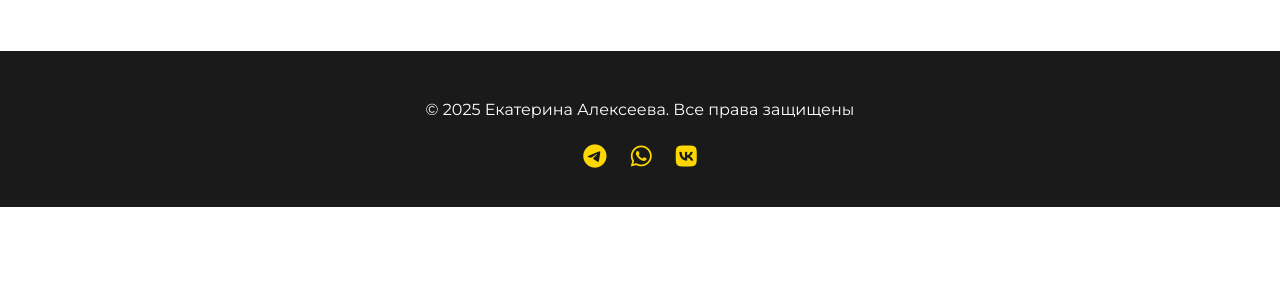
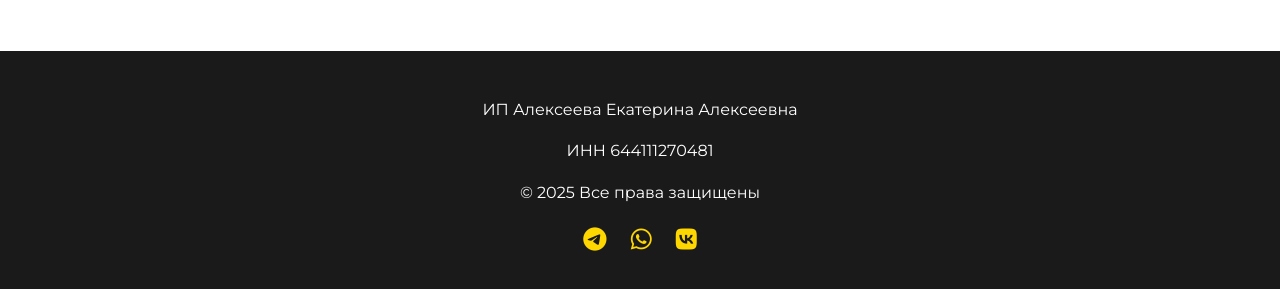
Before and after one commit to katmitya/alexeeva-realty.github.io, a plain HTML site: page reviews.html in a window 1280 px wide. Shown: the part 857-1146 px from the top of the page. Before the commit the page ends 1064 px from the top, so only its background shows below. Drawn offline with Linux system fonts and the light colour scheme.

Commit message:
Update reviews.html

```diff
--- a/reviews.html
+++ b/reviews.html
@@ -54,7 +54,11 @@
     </main>
 
    <footer>
-        <p>© 2025 Екатерина Алексеева. Все права защищены</p>
+    <div class="legal-info">
+        <p>ИП Алексеева Екатерина Алексеевна</p>
+        <p>ИНН 644111270481</p>
+        <p>© 2025 Все права защищены</p>
+    </div>
     <div class="social-links">
         <a href="https://t.me/alexeeva_realty"><i class="fab fa-telegram"></i></a>
         <a href="https://wa.me/79649999144"><i class="fab fa-whatsapp"></i></a>
```
Lines whose indentation alone changed are shown as unchanged.
